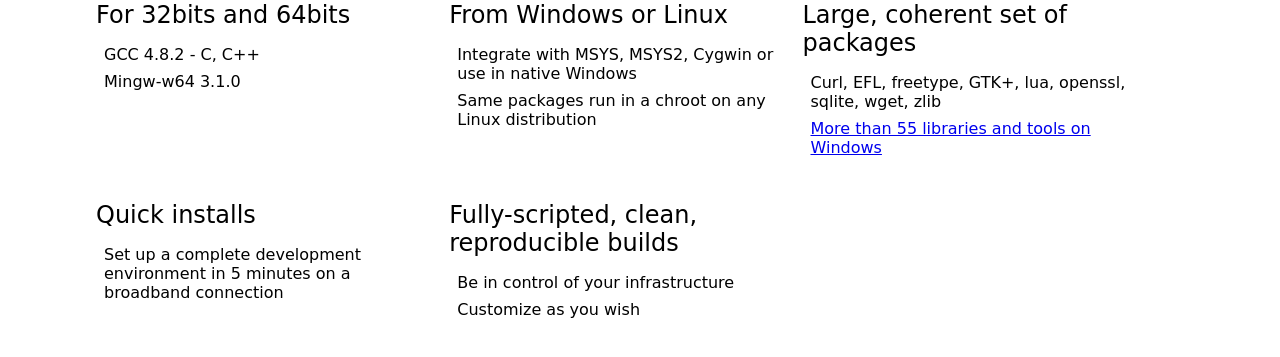
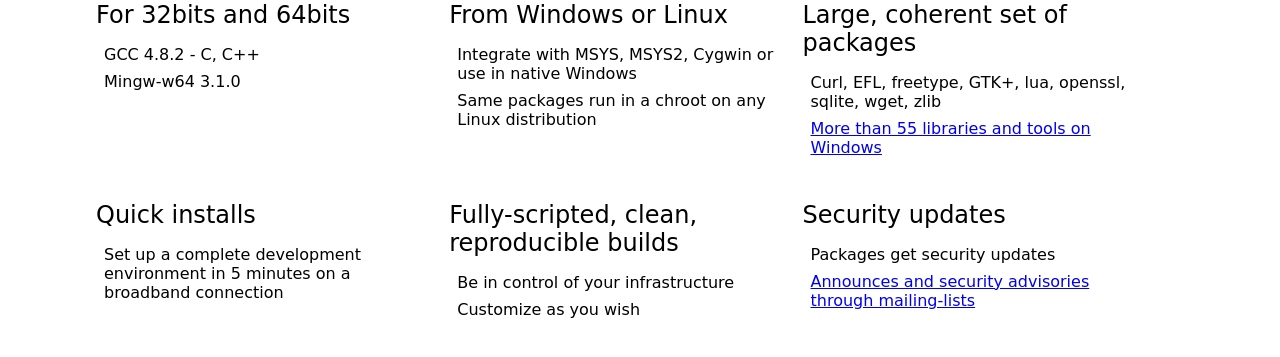
Before and after one commit to win-builds/win-builds, a PHP site: page / in a window 1280 px wide. Shown: the part 211-568 px from the top of the page. Run offline with PHP 8.4, Linux system fonts and the light colour scheme.

Commit message:
web: mention that we do security updates on the front page.

```diff
--- a/web/index.php
+++ b/web/index.php
@@ -50,6 +50,13 @@
       <li>Customize as you wish</li>
     </ul>
   </div>
+  <div class="hl">
+    <h2 class="hl-title">Security updates</h2>
+    <ul class="hl-list">
+      <li>Packages get security updates</li>
+      <li><a href="support.html">Announces and security advisories through mailing-lists</a></li>
+    </ul>
+  </div>
 </div>
 
 <?php include 'footer.html'; ?>
```
